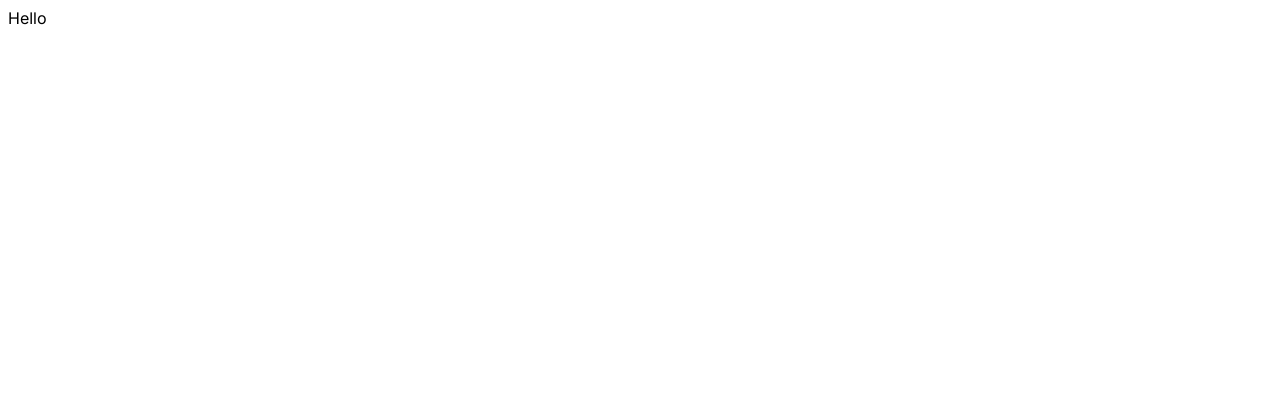
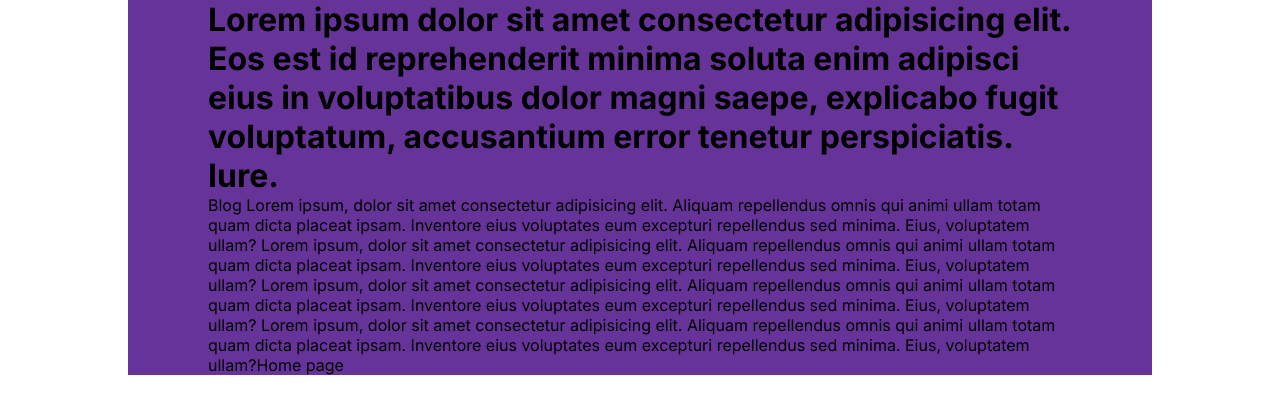
Before and after one commit to dinbandhu12/fullstack-blog-app, a Next.js app: page / in a window 1280 px wide. Shown: the top 414 px of the page. Built offline with nearby package versions, Linux system fonts and the light colour scheme.

Commit message:
added layout code

```diff
--- a/src/app/globals.css
+++ b/src/app/globals.css
@@ -0,0 +1,74 @@
+:root {
+    --bg:white;
+    --textColor:black;
+    --softBg: #f0f0f0;
+    --softTextColor: #626262;
+}
+
+* {
+    padding: 0;
+    margin: 0;
+    box-sizing: border-box;
+}
+
+body {
+    max-width: 100vw;
+    overflow-x: hidden;
+}
+
+a {
+    color: inherit;
+    text-decoration: none;
+}
+
+.container {
+    min-height: 100vh;
+    background-color: var(--bg);
+    color: var(--textColor);
+}
+
+.wrapper {
+    max-width: 1536px;
+    margin-left: auto;
+    margin-right: auto;
+    background-color: rebeccapurple;
+    padding-left: 80px;
+    padding-right: 80px;
+}
+
+@media screen and (max-width:1536px) {
+
+    .wrapper {
+        max-width: 1366px;
+    }
+}
+
+@media screen and (max-width:1280px) {
+
+    .wrapper {
+        max-width: 1024px;
+    }
+}
+
+@media screen and (max-width:1024px) {
+
+    .wrapper {
+        max-width: 768px;
+        padding-left: 40px;
+        padding-right: 40px;
+    }
+}
+
+@media screen and (max-width:768px) {
+
+    .wrapper {
+        max-width: 640px;
+    }
+}
+
+@media screen and (max-width:640px) {
+
+    .wrapper {
+        max-width: 475px;
+    }
+}
--- a/src/app/layout.js
+++ b/src/app/layout.js
@@ -1,17 +1,21 @@
-import './globals.css'
-import { Inter } from 'next/font/google'
+import "./globals.css";
+import { Inter } from "next/font/google";
 
-const inter = Inter({ subsets: ['latin'] })
+const inter = Inter({ subsets: ["latin"] });
 
 export const metadata = {
-  title: 'Blog App',
-  description: 'The best blog app!',
-}
+  title: "Blog App",
+  description: "The best blog app!",
+};
 
 export default function RootLayout({ children }) {
   return (
     <html lang="en">
-      <body className={inter.className}>{children}</body>
+      <body className={inter.className}>
+        <div className="container">
+          <div className="wrapper">{children}</div>
+        </div>
+      </body>
     </html>
-  )
+  );
 }
--- a/src/app/page.jsx
+++ b/src/app/page.jsx
@@ -1,5 +1,19 @@
-import styles from "./homepage.module.css";
+import Link from "next/link";
 
 export default function Home() {
-  return <div>Hello</div>;
+  return <div>
+
+<h1>
+  Lorem ipsum dolor sit amet consectetur adipisicing elit. Eos est id reprehenderit minima soluta enim adipisci eius in voluptatibus dolor magni saepe, explicabo fugit voluptatum, accusantium error tenetur perspiciatis. Iure.
+</h1>
+
+    <Link href="/blog">Blog
+    Lorem ipsum, dolor sit amet consectetur adipisicing elit. Aliquam repellendus omnis qui animi ullam totam quam dicta placeat ipsam. Inventore eius voluptates eum excepturi repellendus sed minima. Eius, voluptatem ullam?
+    Lorem ipsum, dolor sit amet consectetur adipisicing elit. Aliquam repellendus omnis qui animi ullam totam quam dicta placeat ipsam. Inventore eius voluptates eum excepturi repellendus sed minima. Eius, voluptatem ullam?
+    Lorem ipsum, dolor sit amet consectetur adipisicing elit. Aliquam repellendus omnis qui animi ullam totam quam dicta placeat ipsam. Inventore eius voluptates eum excepturi repellendus sed minima. Eius, voluptatem ullam?
+    Lorem ipsum, dolor sit amet consectetur adipisicing elit. Aliquam repellendus omnis qui animi ullam totam quam dicta placeat ipsam. Inventore eius voluptates eum excepturi repellendus sed minima. Eius, voluptatem ullam?
+
+    </Link>
+    Home page
+  </div>;
 }
```
Also changed, not shown: 1 other file (tests, documents, lock files or other folders).
